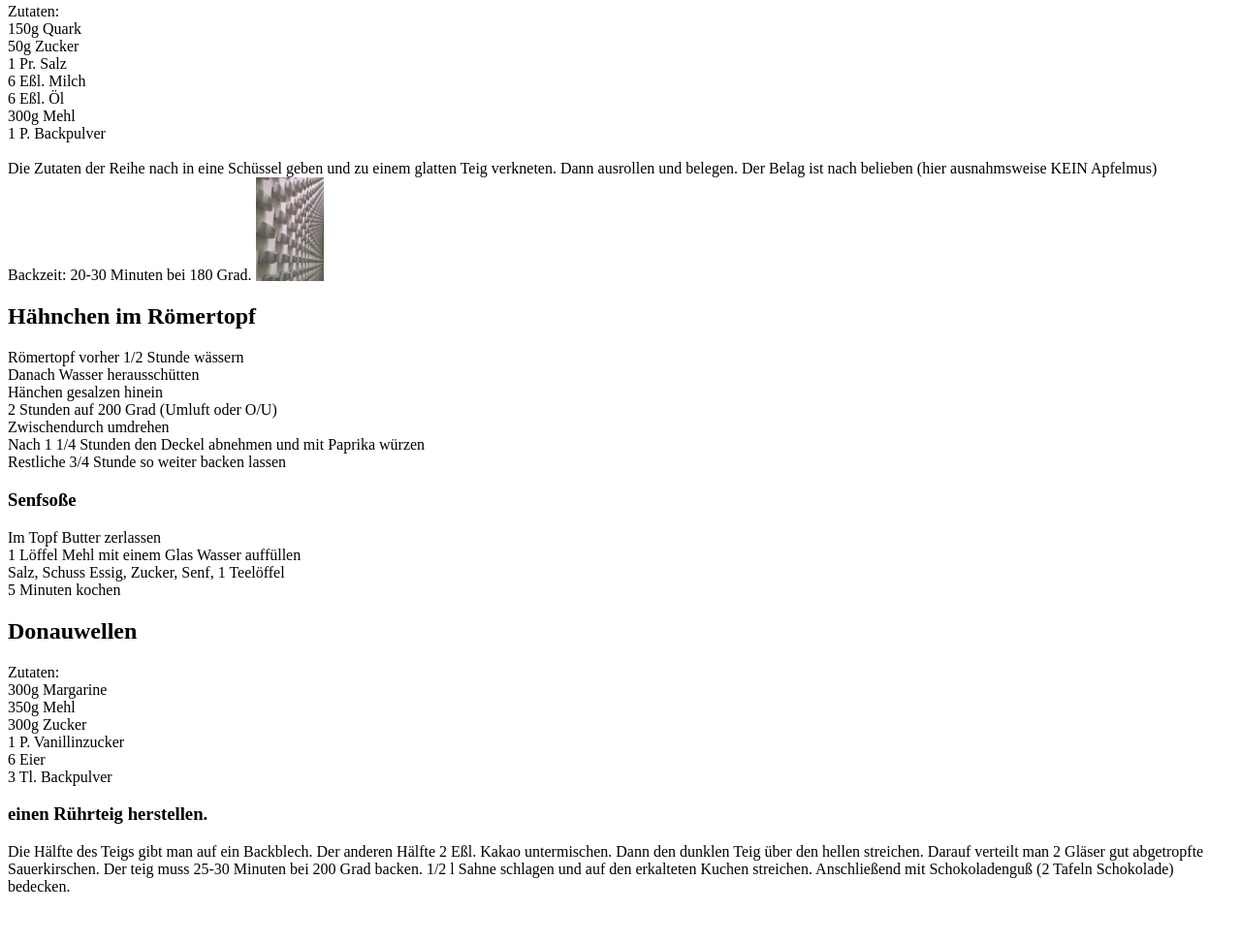
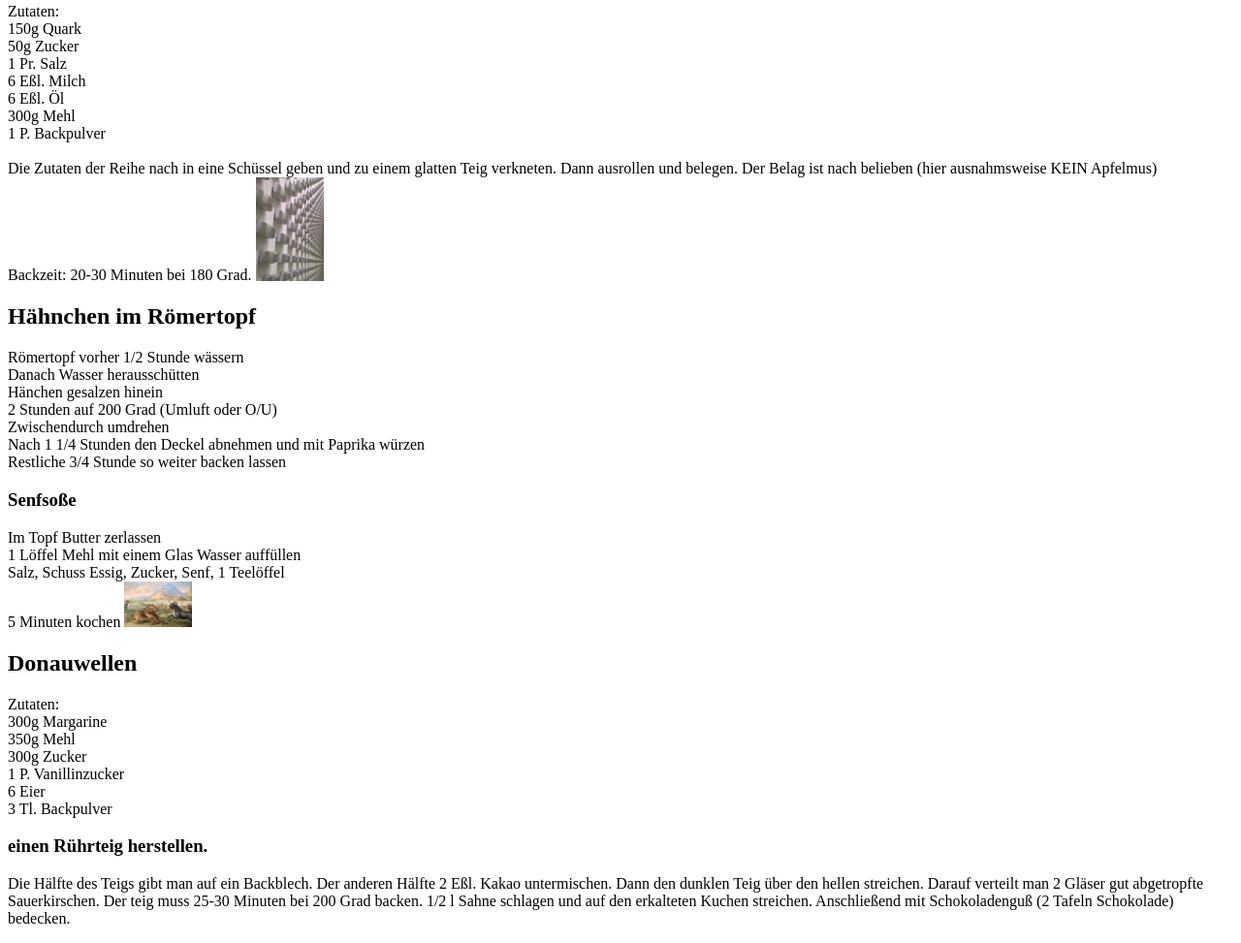
Before and after one commit to kasenute/kochbuch, a plain HTML site: page index.html in a window 1280 px wide. Shown: the part 437-1410 px from the top of the page at 97% size. Before the commit the page ends 1377 px from the top, so only its background shows below. Drawn offline with Linux system fonts and the light colour scheme.

Commit message:
Update index.html

```diff
--- a/index.html
+++ b/index.html
@@ -67,6 +67,7 @@
     Salz, Schuss Essig, Zucker, Senf, 1 Teelöffel
     <br/>
     5 Minuten kochen
+   <img src="muenchen - 5.jpg" width="70px"/>
   </p>
 
   <h2> Donauwellen </h2>
```
